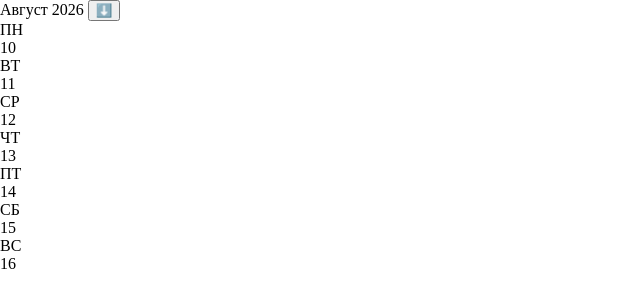
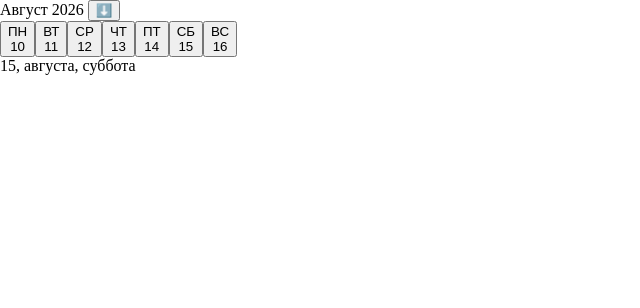
Before and after one commit to Alexsandr-777/beauty-note, a React (Vite) app: page / in a window 1280 px wide. Shown: the top 308 px of the page, without its empty margins (0-640 px from the left). Built offline with nearby package versions, Linux system fonts and the light colour scheme.

Commit message:
feat: display selected calendar date

```diff
--- a/src/pages/CosmetologistCalendarPage/CosmetologistCalendarPage.jsx
+++ b/src/pages/CosmetologistCalendarPage/CosmetologistCalendarPage.jsx
@@ -1,6 +1,7 @@
 import { useState } from "react";
 import MonthSelector from "./MonthSelector/MonthSelector";
 import WeekCalendar from "./WeekCalendar/WeekCalendar";
+import SelectedDayInfo from "./SelectedDayInfo/SelectedDayInfo";
 
 import "./CosmetologistCalendarPage.css";
 
@@ -15,7 +16,8 @@ function CosmetologistCalendarPage() {
   return (
     <main className="cosmetologistCalendarContainer">
       <MonthSelector selectDate={selectedDate} changeDate={changeDate} />
-      <WeekCalendar selectDate={selectedDate} />
+      <WeekCalendar selectDate={selectedDate} changeDate={changeDate} />
+      <SelectedDayInfo selectedDate={selectedDate} />
     </main>
   );
 }
--- /dev/null
+++ b/src/pages/CosmetologistCalendarPage/SelectedDayInfo/SelectedDayInfo.jsx
@@ -0,0 +1,10 @@
+import "./SelectedDayInfo.css";
+import { format } from "date-fns";
+import { ru } from "date-fns/locale";
+
+function SelectedDayInfo({ selectedDate }) {
+  const date = format(selectedDate, "d, MMMM, EEEE", { locale: ru });
+  return <div>{date}</div>;
+}
+
+export default SelectedDayInfo;
--- a/src/pages/CosmetologistCalendarPage/WeekCalendar/WeekCalendar.jsx
+++ b/src/pages/CosmetologistCalendarPage/WeekCalendar/WeekCalendar.jsx
@@ -5,7 +5,7 @@ import "./WeekCalendar.css";
 import { shortWeekDay } from "../data/shortWeekDay";
 import { addDays, startOfWeek } from "date-fns";
 
-function WeekCalendar({ selectDate }) {
+function WeekCalendar({ selectDate, changeDate }) {
   const WEEKDAYS = [0, 1, 2, 3, 4, 5, 6]; //Создаем массив сколько дней от понедельника 0-понедельлник, вторник +1 и тд .. воскр это  +6
   const weekStart = startOfWeek(selectDate, {
     weekStartsOn: 1,
@@ -29,10 +29,14 @@ function WeekCalendar({ selectDate }) {
           const dayNumber = day.getDate(); //получаем число месяца у текущего day из массива недели.Тоесть актуальное число для дня недели месяца
           return (
             //запихиваем в разметку
-            <div key={day.getTime()} className="dayCard">
+            <button
+              onClick={() => changeDate(day)}
+              key={day.getTime()}
+              className="dayCard"
+            >
               <div>{shortDay}</div>
               <div>{dayNumber}</div>
-            </div>
+            </button>
           );
         })}
       </div>
```
